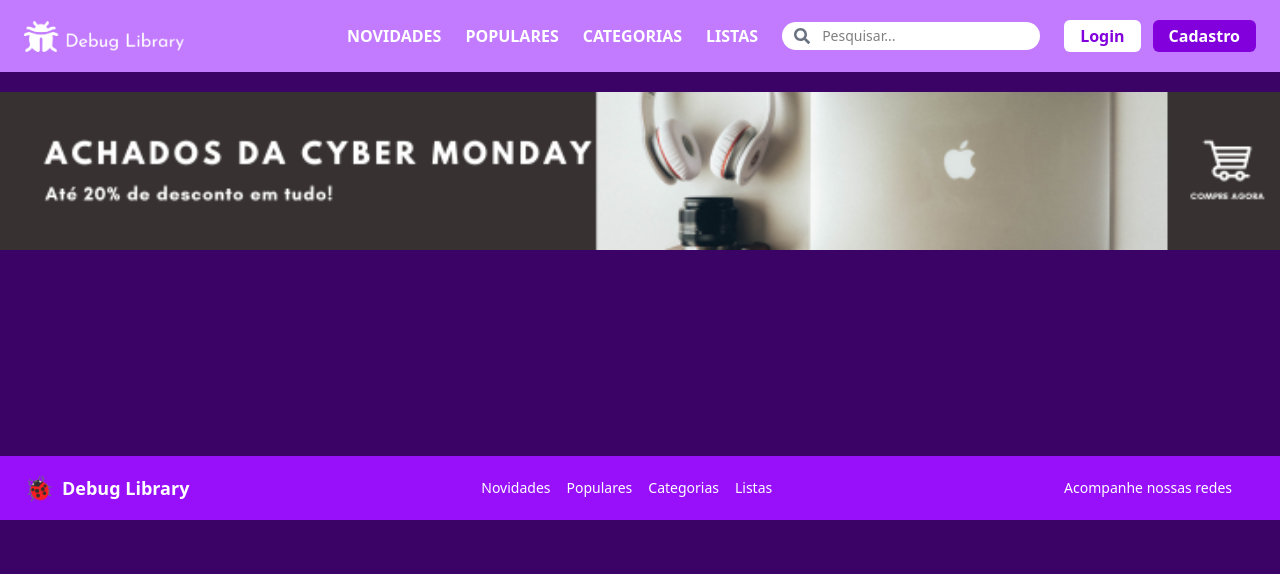
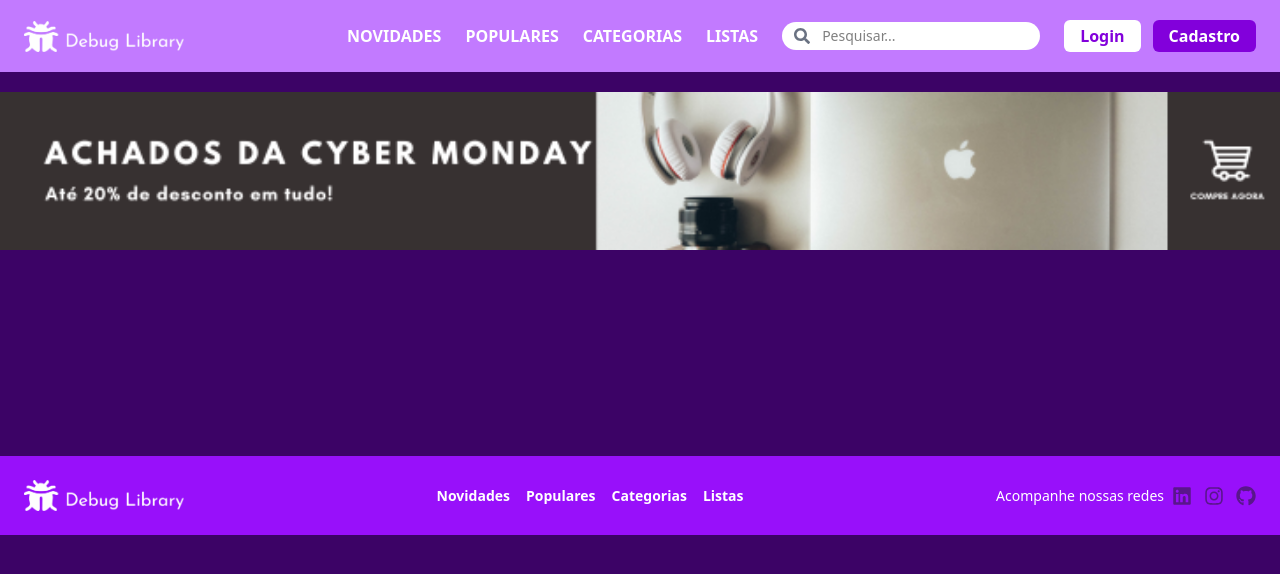
Before and after one commit to Debug-Library/debug-library-frontend, a React (Vite) app: page / in a window 1280 px wide. Shown: the top 574 px of the page. Built offline with nearby package versions, Linux system fonts and the light colour scheme.

Commit message:
feat: Criação do componente footer

```diff
--- a/src/components/Footer/Footer.tsx
+++ b/src/components/Footer/Footer.tsx
@@ -1,34 +1,42 @@
-import React from "react";
+import { FaLinkedin, FaInstagram, FaGithub } from "react-icons/fa";
 
-const Footer: React.FC = () => {
+const Footer = () => {
   return (
-    <footer className="bg-purple-600 text-white py-4 px-6 flex flex-col md:flex-row justify-between items-center">
+    <footer className="bg-purple-600 text-white py-6 px-6">
+      <div className="flex flex-col md:flex-row md:justify-between md:items-center gap-6">
+
         {/* Logo e nome */}
-      <div className="flex items-center space-x-2 mb-4 md:mb-0">
-        <span className="text-2xl">🐞</span>
-        <span className="text-lg font-semibold">Debug Library</span>
+        <div className="flex justify-center md:justify-start items-center">
+          <img
+            src="src/assets/Logotipo-Debug-Library.png"
+            alt="Logotipo Debug Library"
+            className="w-40 h-auto"
+          />
         </div>
 
         {/* Navegação */}
-      <nav className="flex flex-wrap justify-center space-x-4 mb-4 md:mb-0 text-sm">
-        <a href="#" className="hover:underline">Novidades</a>
-        <a href="#" className="hover:underline">Populares</a>
-        <a href="#" className="hover:underline">Categorias</a>
-        <a href="#" className="hover:underline">Listas</a>
+        <nav className="flex flex-wrap justify-center md:justify-center gap-4 text-sm">
+          <a href="#" className="hover:underline font-semibold">Novidades</a>
+          <a href="#" className="hover:underline font-semibold">Populares</a>
+          <a href="#" className="hover:underline font-semibold">Categorias</a>
+          <a href="#" className="hover:underline font-semibold">Listas</a>
         </nav>
 
         {/* Redes sociais */}
-      <div className="flex items-center space-x-2 text-sm">
-        <span>Acompanhe nossas redes</span>
-        <a href="#" className="hover:text-gray-200" aria-label="Facebook">
-          <i className="fab fa-facebook-f"></i>
+        <div className="flex flex-col items-center md:flex-row md:items-center gap-2 text-sm">
+          <span className="text-center md:text-left">Acompanhe nossas redes</span>
+          <div className="flex items-center gap-3">
+            <a href="#" className="text-purple-900 hover:text-white" aria-label="LinkedIn">
+              <FaLinkedin size={20} />
             </a>
-        <a href="#" className="hover:text-gray-200" aria-label="Instagram">
-          <i className="fab fa-instagram"></i>
+            <a href="#" className="text-purple-900 hover:text-white" aria-label="Instagram">
+              <FaInstagram size={20} />
             </a>
-        <a href="#" className="hover:text-gray-200" aria-label="GitHub">
-          <i className="fab fa-github"></i>
+            <a href="#" className="text-purple-900 hover:text-white" aria-label="Github">
+              <FaGithub size={20} />
             </a>
+          </div>
+        </div>
       </div>
     </footer>
   );
```
Lines whose indentation alone changed are shown as unchanged.
